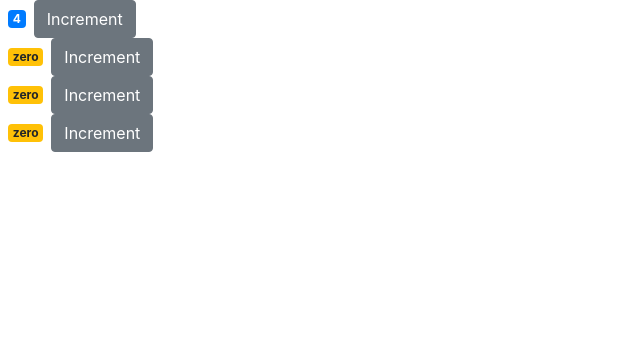
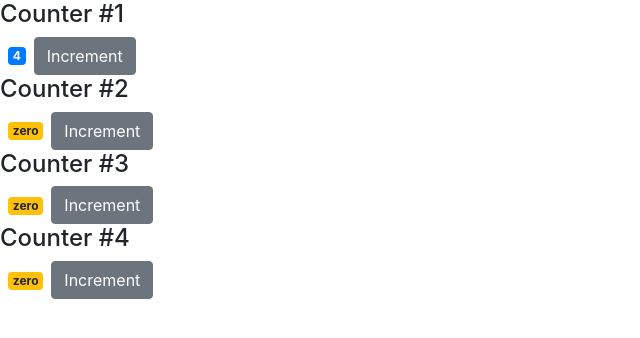
Before and after one commit to LuckyMadu/react-practices, a React (Create React App) app: page / in a window 1280 px wide. Shown: the top 338 px of the page, without its empty margins (0-640 px from the left). Built offline with nearby package versions, Linux system fonts and the light colour scheme.

Commit message:
children props

```diff
--- a/src/components/counter.js
+++ b/src/components/counter.js
@@ -17,6 +17,8 @@
 
   return (
     <div>
+      {props.children}
+      {/*  <h4>Counter #{props.id}</h4> */}
       <span className={getBadgeClasses()}>{formatCount()}</span>
       <button
         onClick={() => handleIncrement}
--- a/src/components/counters.js
+++ b/src/components/counters.js
@@ -25,7 +25,9 @@
     return (
       <div>
         {this.state.counters.map(counter => (
-          <Counter key={counter.id} value={counter.value} />
+          <Counter key={counter.id} value={counter.value} id={counter.id}>
+            <h4>Counter #{counter.id}</h4>
+          </Counter>
         ))}
       </div>
     );
```
